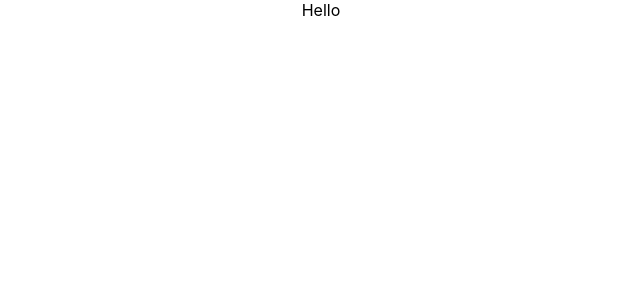
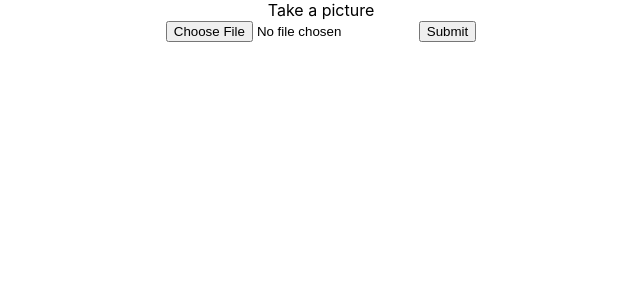
Before and after one commit to WDever/angelhack-pepcis, a React (Create React App) app: page / in a window 1280 px wide. Shown: the top 300 px of the page, without its empty margins (319-959 px from the left). Built offline with nearby package versions, Linux system fonts and the light colour scheme.

Commit message:
VictimUploader basics added

```diff
--- a/src/components/App.tsx
+++ b/src/components/App.tsx
@@ -1,12 +1,13 @@
 import React from 'react';
 import './App.scss';
+import VictimUploader from './VictimUploader';
 
 const App: React.FC = () => {
   return (
-    <div className="App">
-      Hello
+    <div className='App'>
+      <VictimUploader />
     </div>
   );
-}
+};
 
 export default App;
--- /dev/null
+++ b/src/components/VictimUploader/VictimUploader.component.tsx
@@ -0,0 +1,42 @@
+import * as React from 'react';
+
+interface Props {}
+
+interface State {}
+
+class VictimUploader extends React.Component<Props, State> {
+  constructor(props: any) {
+    super(props);
+    this.state = {};
+  }
+
+  submitVictimImage = (e: any): void => {
+    e.preventDefault();
+    // send to photo to the server
+  };
+
+  victimImageChanged = (e: any): void => {
+    // do something here
+  };
+
+  render() {
+    return (
+      <div>
+        <form onSubmit={this.submitVictimImage}>
+          <label>
+            Take a picture
+            <br />
+            <input
+              type='file'
+              accept='image/*;capture=camera'
+              onChange={this.victimImageChanged}
+            />
+          </label>
+          <input type='submit' />
+        </form>
+      </div>
+    );
+  }
+}
+
+export default VictimUploader;
--- /dev/null
+++ b/src/components/VictimUploader/index.ts
@@ -0,0 +1 @@
+export { default } from './VictimUploader.component';
```
